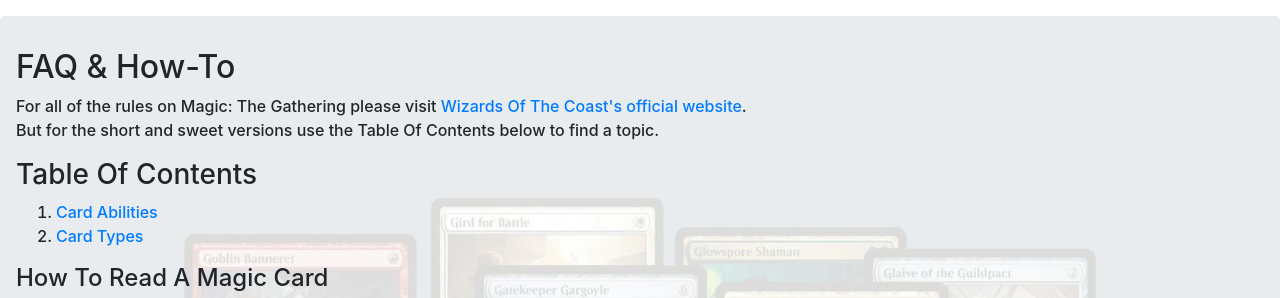
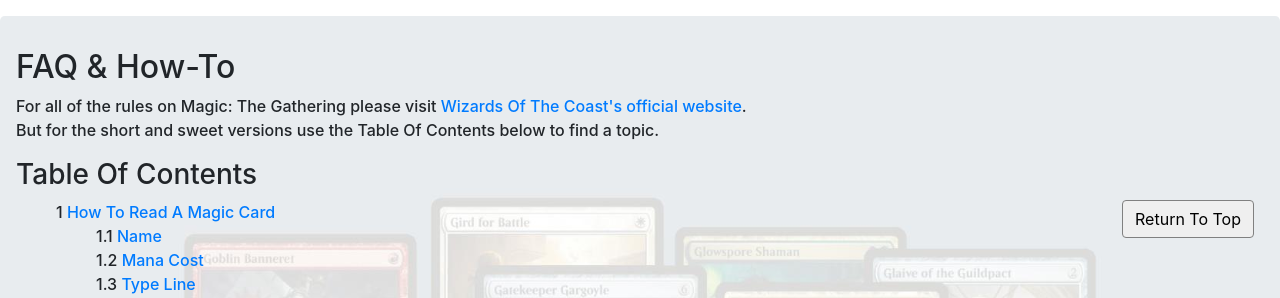
Before and after one commit to mChron/TradeHaven, a PHP site: page /pages/info/faq.html in a window 1280 px wide. Shown: the part 14-312 px from the top of the page. Run offline with PHP 8.4, Linux system fonts and the light colour scheme.

Commit message:
Updated TOC on FAQ page. Added return to top button.

```diff
--- a/css/faq.css
+++ b/css/faq.css
@@ -8,3 +8,30 @@
 #fig-read-card {
     width: 400px;
 }
+
+#how-to-toc {
+    counter-reset: item;
+}
+
+button.return-to-top {
+    float: right;
+    margin-right: 10px;
+}
+
+.toc-sub-header {
+    width: fit-content;
+}
+
+ol {
+    counter-reset: item;
+}
+
+#how-to-toc li{
+    display: block;
+}
+
+/* display sublists as 1.1, 1.2, 2.1, 3.1, etc...*/
+#how-to-toc li:before {
+    content: counters(item, ".") " ";
+    counter-increment: item;
+}
--- a/js/common.js
+++ b/js/common.js
@@ -23,6 +23,12 @@
     initializeNumSpinner();
     $(".remove-row").click(removeRow);
     checkForHash();
+    $(window).on("hashChange", function(e) {
+        checkForHash();
+    });
+    $(".return-to-top").click(function() {
+        $(window).scrollTop(0);
+    })
 });
 
 function checkForHash() {
--- a/js/faq.js
+++ b/js/faq.js
@@ -5,10 +5,19 @@
  */
 $(function() {
     initializeToc();
+    $(".topic, .sub-topic").click(function(e) {
+        let anchor = document.getElementById($(this).children().first().html());
+        $(anchor).parent(0).css({"border": "solid 5px yellow"}).animate({
+            "borderBottomWidth": "0px",
+            "borderTopWidth": "0px",
+            "borderLeftWidth": "0px",
+            "borderRightWidth": "0px"
+        }, 2000);
+    });
 });
 
 function initializeToc() {
-    $(".toc-header").each(function(indx, value) {
+    $(".toc-header, .toc-sub-header").each(function(indx, value) {
         let anchor = document.createElement("a");
         anchor.id = value.innerHTML;
         $(value).prepend(anchor);
@@ -17,12 +26,24 @@
             "display": "block",
             "position": "absolute"
         });
+        let li = document.createElement("li");
         let link = document.createElement("a");
         link.innerHTML = anchor.id;
         link.href = window.location + "#" + anchor.id;
-        let li = document.createElement("li");
         $(li).append(link);
-        $("#how-to-toc").append(li);
+        if ($(this).hasClass("toc-header")) {
+            $(li).addClass("topic");
+            $("#how-to-toc").append(li);
+        }
+        else {
+            $(li).addClass("sub-topic");
+            if ($(".topic").last().find(".sub-list")[0] === undefined) {
+                let sublist = document.createElement("ol");
+                sublist.className = "sub-list";
+                $(".topic").last().append(sublist);
+            }
+            $(".sub-list").last().append(li);
+        }
     });
 }
 
--- a/pages/info/faq.html
+++ b/pages/info/faq.html
@@ -36,7 +36,10 @@
                         <ol id="how-to-toc">
                         </ol>
                         <div id="basic-card-rules">
-                            <h4 class="toc-sub-header">How To Read A Magic Card</h4>
+                            <h3 class="toc-header">
+                                How To Read A Magic Card
+                                <button class="btn button-custom return-to-top">Return To Top</button>
+                            </h3>
                             <figure id="fig-read-card">
                                 <img src="images/cards/readingcard.png" height="300"/>
                                 <figcaption>Fig. 1 - Reading A Card</figcaption>
```
